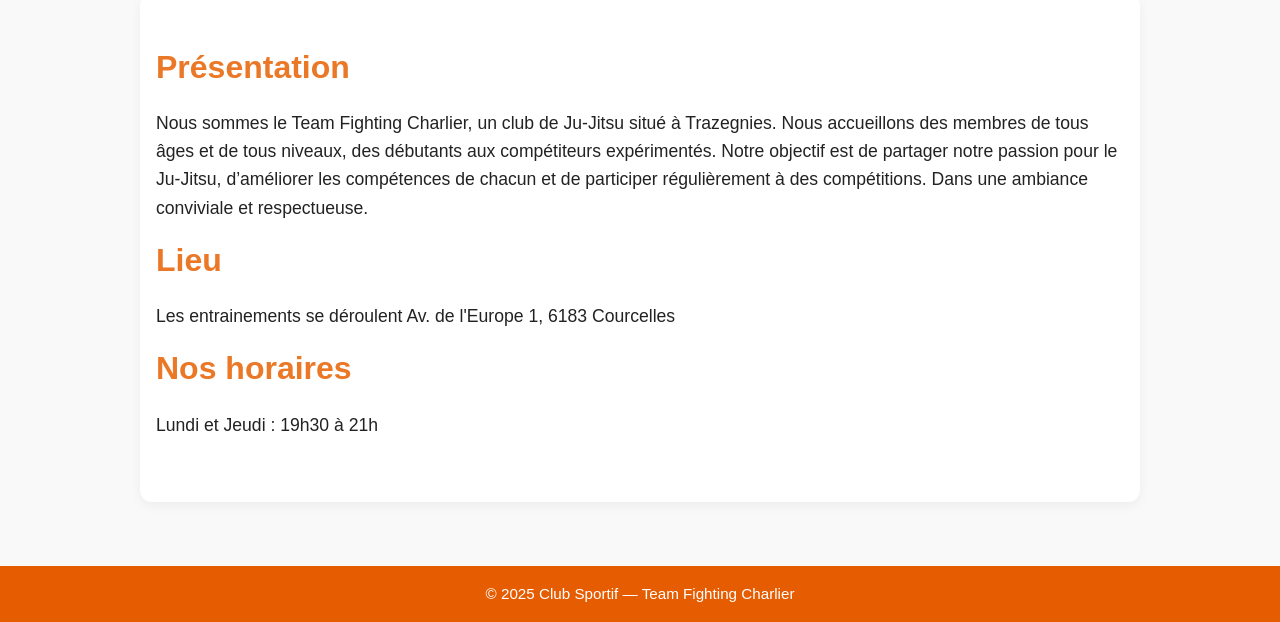
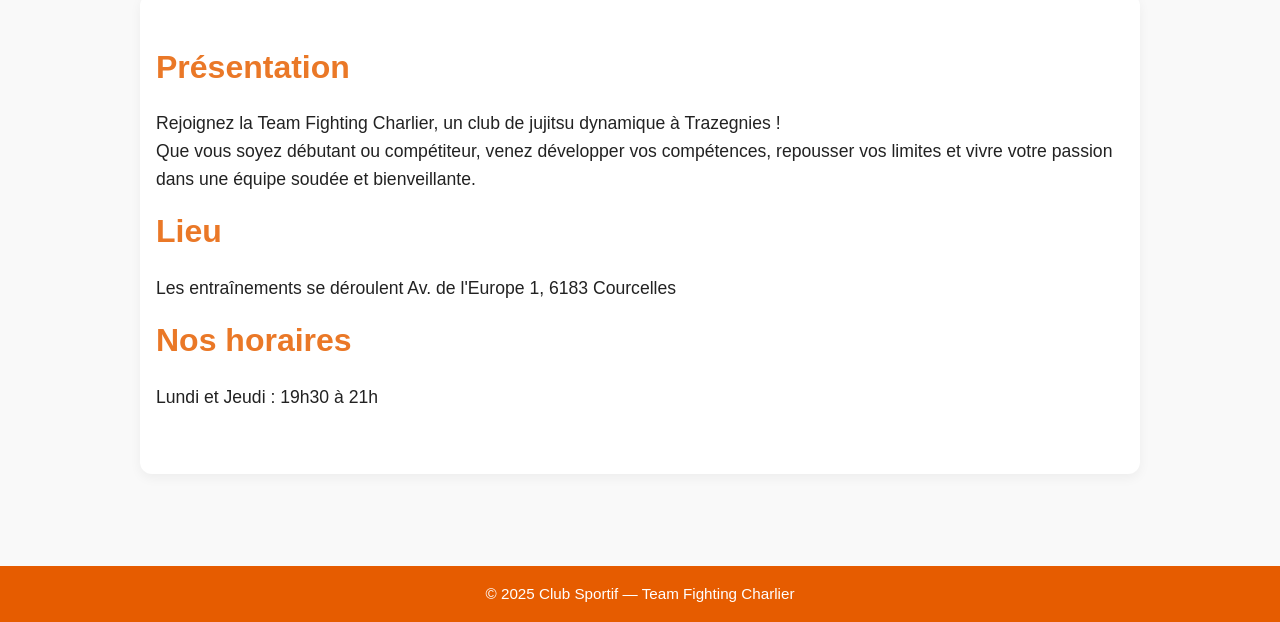
Before and after one commit to teamcharlier/teamcharlier.github.io, a plain HTML site: page index.html in a window 1280 px wide. Shown: the part 178-800 px from the top of the page. Drawn offline with Linux system fonts and the light colour scheme; a web font is replaced by a local one.

Commit message:
Update index.html

```diff
--- a/index.html
+++ b/index.html
@@ -3,14 +3,14 @@
   <head>
     <meta charset="utf-8" />
     <meta name="viewport" content="width=device-width, initial-scale=1" />
-    <title>Team Figting Charlier</title>
+    <title>Team Figthing Charlier</title>
     <link rel="stylesheet" href="css/style.css" />
   </head>
 
   <body>
     <header>
       <div class="container header-container">
-        <img src="images/logo.png" alt="Logo Club" class="logo" height="140""/>
+        <img src="images/logo.png" alt="Logo Club" class="logo" height="140"/>
         <div class="title-wrapper">
           <h1>
             Team Fighting<br>
@@ -32,11 +32,15 @@
       <section id="presentation" class="section visible">
         <div class="container">
           <h2>Présentation</h2>
-          <p>Nous sommes le Team Fighting Charlier, un club de Ju-Jitsu situé à Trazegnies. Nous accueillons des membres de tous âges et de tous niveaux, des débutants aux compétiteurs expérimentés. Notre objectif est de partager notre passion pour le Ju-Jitsu, d’améliorer les compétences de chacun et de participer régulièrement à des compétitions. Dans une ambiance conviviale et respectueuse.</p>
+              <p>
+                  Rejoignez la Team Fighting Charlier, un club de jujitsu dynamique à Trazegnies !<br>
+                  Que vous soyez débutant ou compétiteur, venez développer vos compétences,
+                  repousser vos limites et vivre votre passion dans une équipe soudée et bienveillante.
+              </p>
         </div>
         <div class="container">
             <h2>Lieu</h2>
-            <p>Les entrainements se déroulent Av. de l'Europe 1, 6183 Courcelles</p>
+            <p>Les entraînements se déroulent Av. de l'Europe 1, 6183 Courcelles</p>
         </div>
 
         <div class="container">
```
